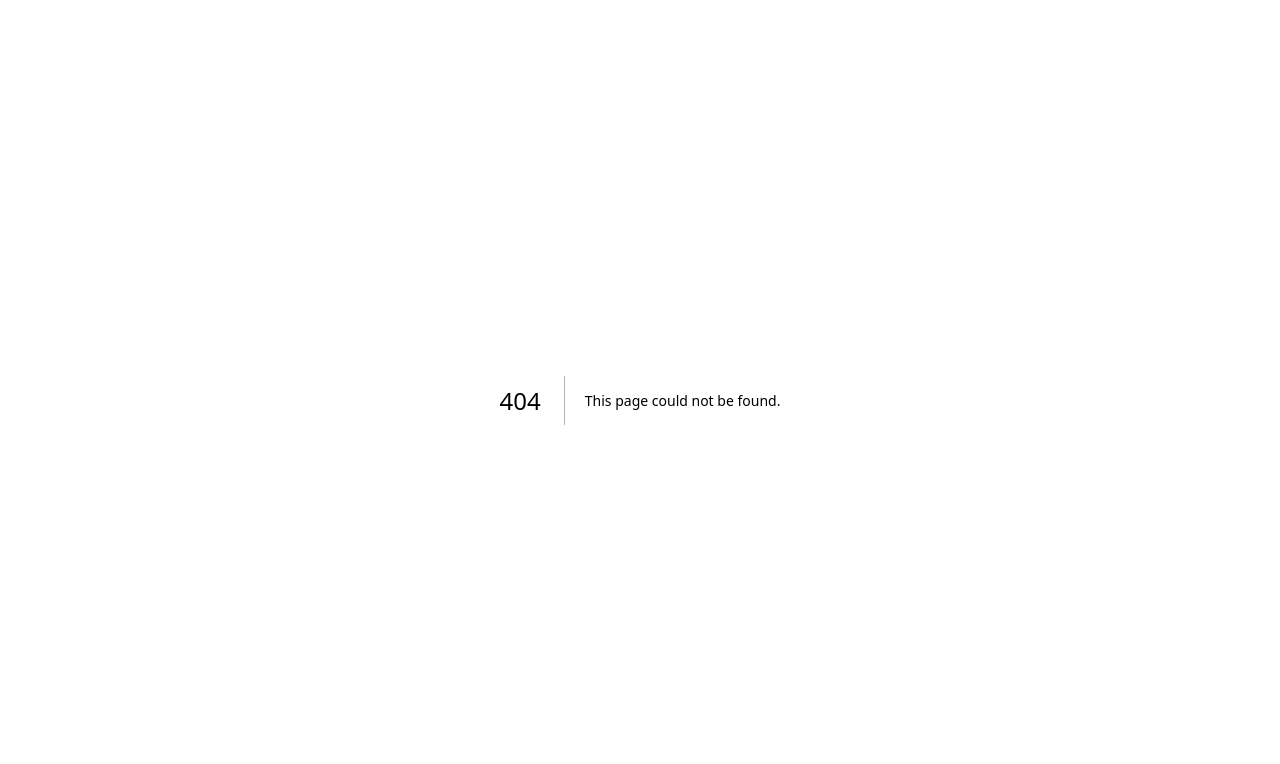
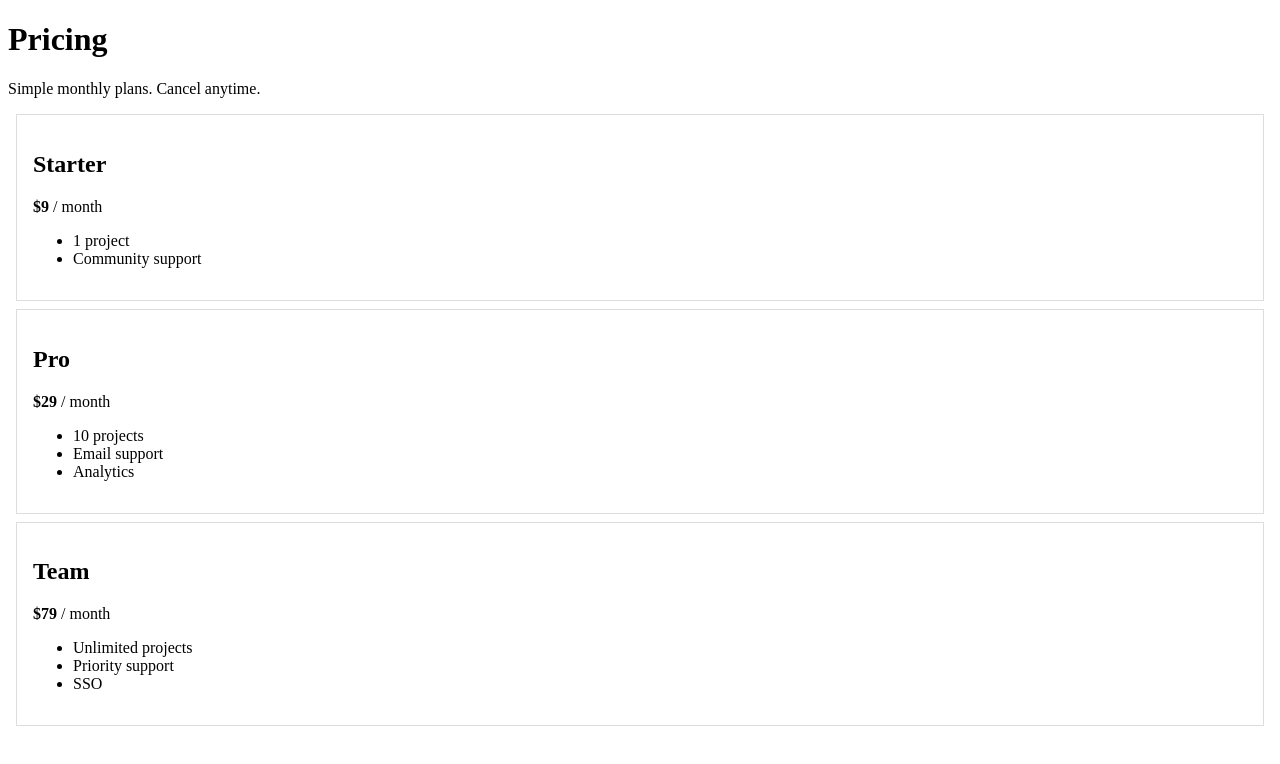
Before and after one commit to georgiob01/bridgecode-scratch, a Next.js app: page /pricing in a window 1280 px wide. Before the commit this address had no page. Shown: the top 764 px of the page. Built offline with nearby package versions, Linux system fonts and the light colour scheme.

Commit message:
feat: pricing/about pages, typescript devDeps, eslint config

```diff
--- /dev/null
+++ b/app/pricing/page.tsx
@@ -0,0 +1,15 @@
+import { PricingTable } from '../../components/PricingTable'
+import { plans } from '../../lib/plans'
+
+export const metadata = { title: 'Pricing' }
+
+// The pricing page: renders subscription tiers from lib/plans.ts
+export default function PricingPage() {
+  return (
+    <main>
+      <h1>Pricing</h1>
+      <p>Simple monthly plans. Cancel anytime.</p>
+      <PricingTable plans={plans} />
+    </main>
+  )
+}
--- /dev/null
+++ b/components/PricingTable.tsx
@@ -0,0 +1,21 @@
+import type { Plan } from '../lib/plans'
+
+export function PricingTable({ plans }: { plans: Plan[] }) {
+  return (
+    <section>
+      {plans.map((plan) => (
+        <div key={plan.name} style={{ border: '1px solid #ddd', margin: 8, padding: 16 }}>
+          <h2>{plan.name}</h2>
+          <p>
+            <strong>${plan.pricePerMonth}</strong> / month
+          </p>
+          <ul>
+            {plan.features.map((f) => (
+              <li key={f}>{f}</li>
+            ))}
+          </ul>
+        </div>
+      ))}
+    </section>
+  )
+}
--- /dev/null
+++ b/lib/plans.ts
@@ -0,0 +1,11 @@
+export interface Plan {
+  name: string
+  pricePerMonth: number
+  features: string[]
+}
+
+export const plans: Plan[] = [
+  { name: 'Starter', pricePerMonth: 9, features: ['1 project', 'Community support'] },
+  { name: 'Pro', pricePerMonth: 29, features: ['10 projects', 'Email support', 'Analytics'] },
+  { name: 'Team', pricePerMonth: 79, features: ['Unlimited projects', 'Priority support', 'SSO'] },
+]
--- a/package.json
+++ b/package.json
@@ -14,7 +14,11 @@
     "react-dom": "^19.0.0"
   },
   "devDependencies": {
+    "@types/node": "^22.10.0",
+    "@types/react": "^19.0.0",
+    "@types/react-dom": "^19.0.0",
     "eslint": "^9.0.0",
-    "eslint-config-next": "^15.1.0"
+    "eslint-config-next": "^15.1.0",
+    "typescript": "^5.7.0"
   }
 }
```
Also changed, not shown: app/about/page.tsx (added, +10 -0 lines), eslint.config.mjs (added, +9 -0 lines).
